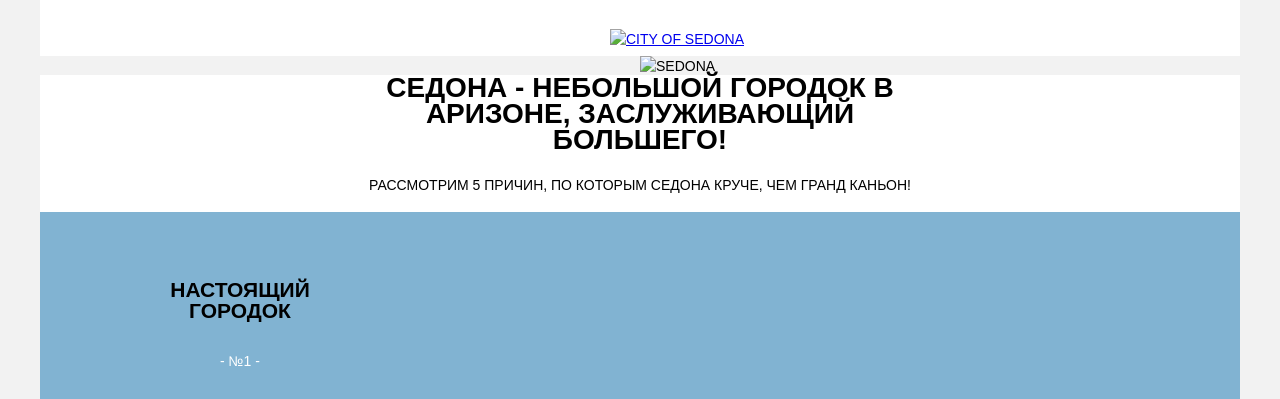
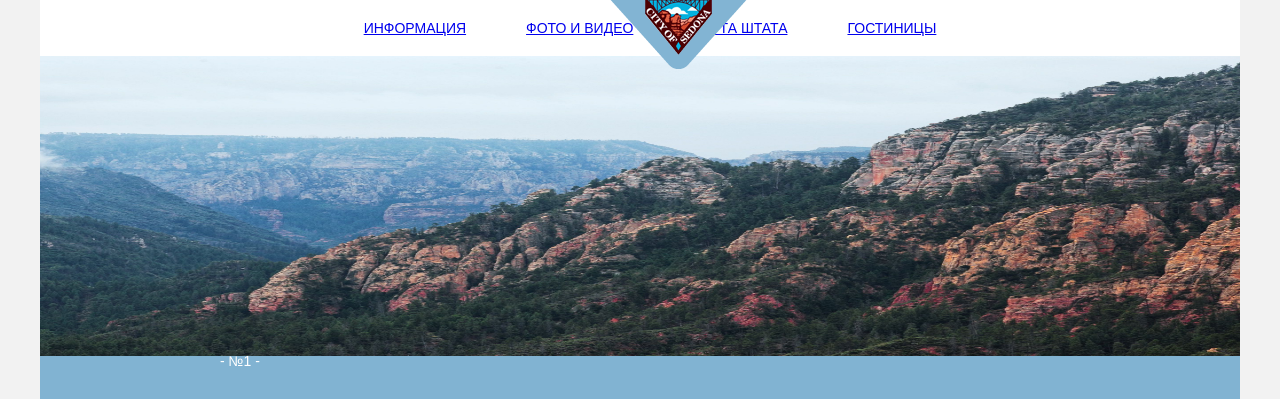
Before and after one commit to ivmo/Sedona, a plain HTML site: page index.html in a window 1280 px wide. Shown: the top 399 px of the page. Drawn offline with Linux system fonts and the light colour scheme.

Commit message:
поправил ошибкис промо в сетке

```diff
--- a/css/style.css
+++ b/css/style.css
@@ -47,19 +47,21 @@ body {
 
 .main-navigation {
   margin: 0;
-  padding: 0;
+  padding: 0 6%;
 
 }
 
 .main-navigation ul {
+  width: 100%;
   font-size: 0;
 }
 
 .main-navigation li {
   display: inline-block;
-  font-size: 14;
+  font-size: 14px;
   color: #000000;
   line-height: 26px;
+  margin-right: 60px;
 }
 
 .main-navigation a {
@@ -70,15 +72,21 @@ body {
 .logo {
   position: absolute;
   left: 530px;
-  top: 0;
+  top: -30px;
+  z-index: 10;
 }
 
 .promo {
   position: relative;
-  /*высоту задать? */
+  width: 100%;
+  margin:0;
+  padding:0;
+    /*высоту задать? */
 }
 .promo img {
   position: absolute;
+  top: 0;
+  left: 0;
 }
 /*как 3 картинки добавить? */
 .reasons {
--- a/index.html
+++ b/index.html
@@ -12,7 +12,7 @@
           <nav class="main-navigation">
             <figure class="logo">
               <a href="#">
-                <img src="#" width="" height="" alt="city of sedona">
+                <img src="img/logo.png" width="" height="" alt="city of sedona">
               </a>
             </figure>
             <ul>
@@ -33,7 +33,7 @@
       </header>
 
       <div class="promo">
-        <img src="img/promo.png" width="" height="" alt="sedona">
+        <img src="img/promo.jpg" width="1200px" height="300px" alt="sedona">
       </div>
 
       <article class="reasons">
```
Also changed, not shown: hotels.html (+1 -1 lines), img/promo.jpg (renamed from img/sedona.jpg).
